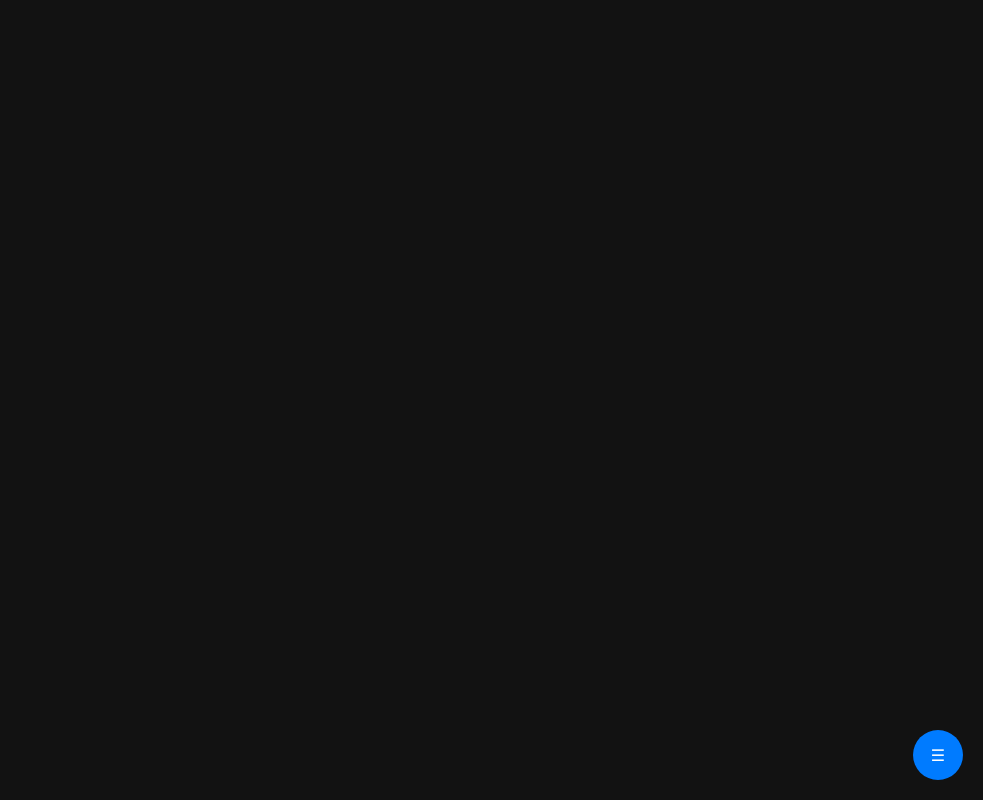
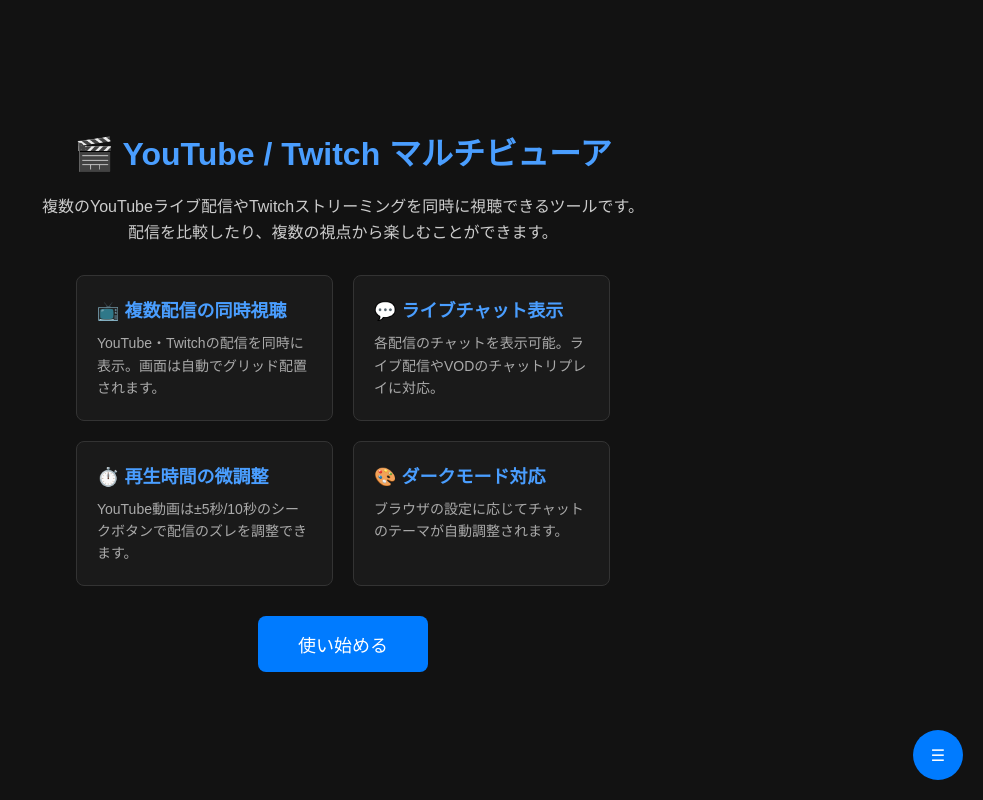
Before and after one commit to august8/youtube-multiviewer-chatgptonly, a plain HTML site: page index.html in a window 1280 px wide. Shown: the whole page, without its empty margins (297-1280 px from the left). Drawn offline with Linux system fonts and the light colour scheme.

Commit message:
add welcom message

```diff
--- a/index.html
+++ b/index.html
@@ -246,10 +246,105 @@
       .toggle-modal:hover {
         background: #0056b3;
       }
+      .welcome-screen {
+        display: flex;
+        flex-direction: column;
+        align-items: center;
+        justify-content: center;
+        max-width: 800px;
+        margin: 0 auto;
+        padding: 40px 20px;
+        text-align: center;
+      }
+      .welcome-screen h1 {
+        font-size: 32px;
+        margin-bottom: 20px;
+        color: #4a9eff;
+      }
+      .welcome-screen p {
+        font-size: 16px;
+        line-height: 1.6;
+        margin-bottom: 30px;
+        color: #ccc;
+      }
+      .feature-list {
+        display: grid;
+        grid-template-columns: repeat(auto-fit, minmax(250px, 1fr));
+        gap: 20px;
+        margin-bottom: 30px;
+        text-align: left;
+      }
+      .feature-item {
+        background: #1a1a1a;
+        padding: 20px;
+        border-radius: 8px;
+        border: 1px solid #333;
+      }
+      .feature-item h3 {
+        font-size: 18px;
+        margin-bottom: 10px;
+        color: #4a9eff;
+      }
+      .feature-item p {
+        font-size: 14px;
+        color: #aaa;
+        margin: 0;
+      }
+      .start-button {
+        padding: 15px 40px;
+        font-size: 18px;
+        background: #007bff;
+        color: white;
+        border: none;
+        border-radius: 8px;
+        cursor: pointer;
+        transition: background 0.3s;
+      }
+      .start-button:hover {
+        background: #0056b3;
+      }
+      .hidden {
+        display: none;
+      }
     </style>
   </head>
   <body>
-    <div class="video-container" id="videoContainer"></div>
+    <div class="welcome-screen" id="welcomeScreen">
+      <h1>🎬 YouTube / Twitch マルチビューア</h1>
+      <p>
+        複数のYouTubeライブ配信やTwitchストリーミングを同時に視聴できるツールです。<br />
+        配信を比較したり、複数の視点から楽しむことができます。
+      </p>
+
+      <div class="feature-list">
+        <div class="feature-item">
+          <h3>📺 複数配信の同時視聴</h3>
+          <p>
+            YouTube・Twitchの配信を同時に表示。画面は自動でグリッド配置されます。
+          </p>
+        </div>
+        <div class="feature-item">
+          <h3>💬 ライブチャット表示</h3>
+          <p>
+            各配信のチャットを表示可能。ライブ配信やVODのチャットリプレイに対応。
+          </p>
+        </div>
+        <div class="feature-item">
+          <h3>⏱️ 再生時間の微調整</h3>
+          <p>
+            YouTube動画は±5秒/10秒のシークボタンで配信のズレを調整できます。
+          </p>
+        </div>
+        <div class="feature-item">
+          <h3>🎨 ダークモード対応</h3>
+          <p>ブラウザの設定に応じてチャットのテーマが自動調整されます。</p>
+        </div>
+      </div>
+
+      <button class="start-button" id="startButton">使い始める</button>
+    </div>
+
+    <div class="video-container hidden" id="videoContainer"></div>
     <div class="modal" id="controlsModal">
       <div class="modal-content">
         <input
@@ -277,7 +372,7 @@
             color: #888;
           "
         >
-          v1.3.1
+          v1.4.2
         </div>
       </div>
     </div>
@@ -285,6 +380,7 @@
 
     <script>
       // グローバル変数とユーティリティ関数を最初に定義
+      const welcomeScreen = document.getElementById("welcomeScreen");
       const videoContainer = document.getElementById("videoContainer");
       const videoUrlInput = document.getElementById("videoUrl");
       const controlsModal = document.getElementById("controlsModal");
@@ -292,10 +388,18 @@
       const closeModalButton = document.getElementById("closeModal");
       const isLiveStream = document.getElementById("isLiveStream");
       const liveCheckContainer = document.getElementById("liveCheckContainer");
+      const startButton = document.getElementById("startButton");
 
       let players = {};
       let playerReady = {};
       let ytApiReady = false;
+
+      // ウェルカム画面を非表示にして開始
+      startButton.addEventListener("click", () => {
+        welcomeScreen.classList.add("hidden");
+        videoContainer.classList.remove("hidden");
+        controlsModal.classList.add("visible");
+      });
 
       // ユーティリティ関数（イベントリスナーより先に定義）
       function isDarkMode() {
@@ -383,7 +487,12 @@
 
       function adjustVideoGrid() {
         const videoCount = videoContainer.children.length;
-        if (videoCount === 0) return;
+        if (videoCount === 0) {
+          // 動画がない場合はウェルカム画面を表示
+          welcomeScreen.classList.remove("hidden");
+          videoContainer.classList.add("hidden");
+          return;
+        }
 
         let cols = videoCount === 1 ? 1 : Math.ceil(Math.sqrt(videoCount));
         let rows = Math.ceil(videoCount / cols);
@@ -717,11 +826,21 @@
 
       closeModalButton.addEventListener("click", () => {
         controlsModal.classList.remove("visible");
+        // モーダルを閉じた時に動画がなければウェルカム画面に戻る
+        if (videoContainer.children.length === 0) {
+          welcomeScreen.classList.remove("hidden");
+          videoContainer.classList.add("hidden");
+        }
       });
 
       controlsModal.addEventListener("click", (event) => {
         if (event.target === controlsModal) {
           controlsModal.classList.remove("visible");
+          // モーダルを閉じた時に動画がなければウェルカム画面に戻る
+          if (videoContainer.children.length === 0) {
+            welcomeScreen.classList.remove("hidden");
+            videoContainer.classList.add("hidden");
+          }
         }
       });
 
```
